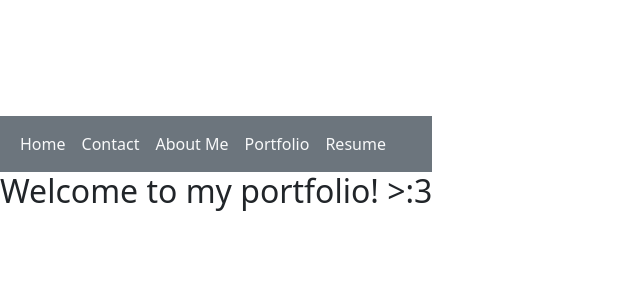
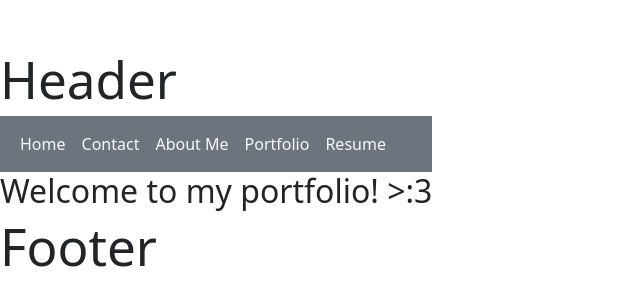
Before and after one commit to rogermle/david-react-portfolio, a React (Vite) app: page / in a window 1280 px wide. Shown: the part 233-538 px from the top of the page, without its empty margins (0-640 px from the left). Built offline with nearby package versions, Linux system fonts and the light colour scheme.

Commit message:
app imports and details adjusted for new component files and overall application structure

```diff
--- a/src/App.jsx
+++ b/src/App.jsx
@@ -37,17 +37,17 @@
 // export default App
 
 
-// CODE COPIED EXACTLY FROM 12-24
-// Bringing in the required import from 'react-router-dom'
-import { Outlet } from 'react-router-dom';
-import Navigation from './components/Navigation';
+// CODE COPIED FROM 12-24 AND MODIFIED
+import Header from './components/header';
+import Footer from './components/footer';
+import Project from './components/project';
 
 function App() {
-  // The Outlet component will conditionally swap between the different pages according to the URL
   return (
     <>
-      <Navigation />
-      <Outlet />
+      <Header />
+      <Project />
+      <Footer />
     </>
   );
 }
```
